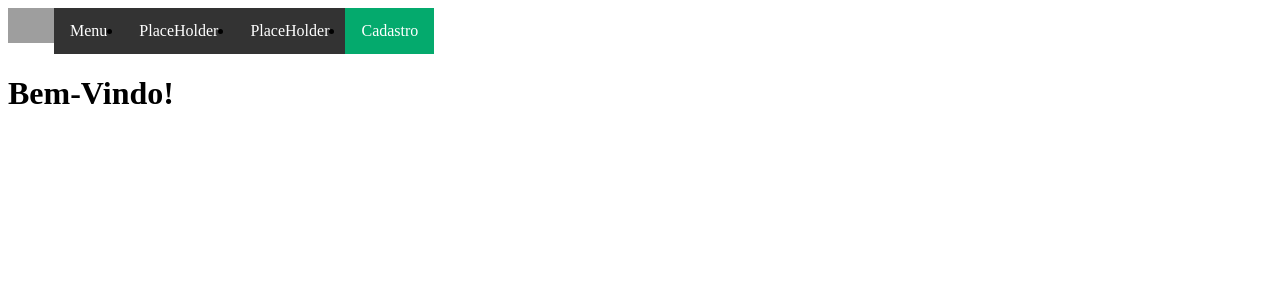
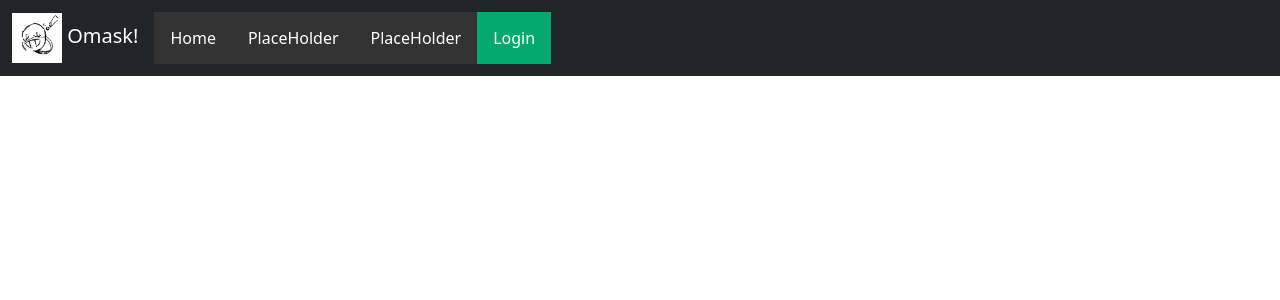
Before and after one commit to GsteXD/cadastro-web03, an Angular app: page /mainPage in a window 1280 px wide. Shown: the top 300 px of the page. Built offline with nearby package versions, Linux system fonts and the light colour scheme; grey boxes are pictures that could not be loaded.

Commit message:
:recycle: refactor: Retirando partes duplicadas e mudando o estilo para bootstrap

```diff
--- a/src/app/app.component.html
+++ b/src/app/app.component.html
@@ -1,20 +1,24 @@
 <!--ROUTER DE PÁGINAS-->
-<!DOCTYPE html>
-<html>
-    <head>
-        <meta charset="utf-8">
-        <meta name="viewport" content="width=device-width, initial-scale=1.0">
-    </head>
-    <body>
-        <nav>
-            <img class="logo" src="http://i.imgur.com/hCrQkJi.png" alt="sample">
-            <ul class="topnav">
-                <li style="float: right"><a class="active" href="/cadastro" routerLink="cadastro">Cadastro</a></li> <!--Transformar em Login-->
-                <li><a href="/mainPage" routerLink="mainPage">Menu</a></li>
-                <li><a href="contact.asp">PlaceHolder</a></li>
-                <li><a href="about.asp">PlaceHolder</a></li>
+<nav class="navbar navbar-expand-sm bg-dark navbar-dark fixed-top">
+    <div class="container-fluid">
+        <a class="navbar-brand" href="/mainPage">
+            <img class="d-inline-block" src="assets/images/logo.png" alt="logo" style="width:50px;">
+            Omask!
+        </a>
+
+        <button class="navbar-toggler" type="button" data-bs-toggle="collapse" data-bs-target="#collapsibleNavbar">
+            <span class="navbar-toggler-icon"></span>
+        </button>
+
+        <div class="collapse navbar-collapse" id="collapsibleNavbar">
+            <ul class="navbar-nav me-auto topnav">
+                <li class="nav-item" style="float: right;"><a class="nav-link active" href="/login" routerLink="login">Login</a></li> <!--Transformar em Login-->
+                <li class="nav-item"><a class="nav-link" href="/mainPage" routerLink="mainPage">Home</a></li>
+                <li class="nav-item"><a class="nav-link" href="contact.asp">PlaceHolder</a></li>
+                <li class="nav-item"><a class="nav-link" href="about.asp">PlaceHolder</a></li>
             </ul>
-        </nav>
-    </body>
-</html>
+        </div>
+    </div>
+</nav>
+
 <router-outlet></router-outlet>
--- a/src/index.html
+++ b/src/index.html
@@ -1,13 +1,12 @@
-<!doctype html>
+<!DOCTYPE html>
 <html lang="en">
   <head>
     <meta charset="utf-8">
-  <title>CadastroWeb03</title>
-  <base href="/">
-  <meta name="viewport" content="width=device-width, initial-scale=1">
-  <link rel="icon" type="image/x-icon" href="favicon.ico">
+    <meta name="viewport" content="width=device-width, initial-scale=1.0">
+    <link href="https://cdn.jsdelivr.net/npm/bootstrap@5.3.3/dist/css/bootstrap.min.css" rel="stylesheet" integrity="sha384-QWTKZyjpPEjISv5WaRU9OFeRpok6YctnYmDr5pNlyT2bRjXh0JMhjY6hW+ALEwIH" crossorigin="anonymous">
   </head>
   <body>
     <app-root></app-root>
+    <script src="https://cdn.jsdelivr.net/npm/bootstrap@5.3.3/dist/js/bootstrap.bundle.min.js" integrity="sha384-YvpcrYf0tY3lHB60NNkmXc5s9fDVZLESaAA55NDzOxhy9GkcIdslK1eN7N6jIeHz" crossorigin="anonymous"></script>
   </body>
 </html>
```
Lines whose indentation alone changed are shown as unchanged.
